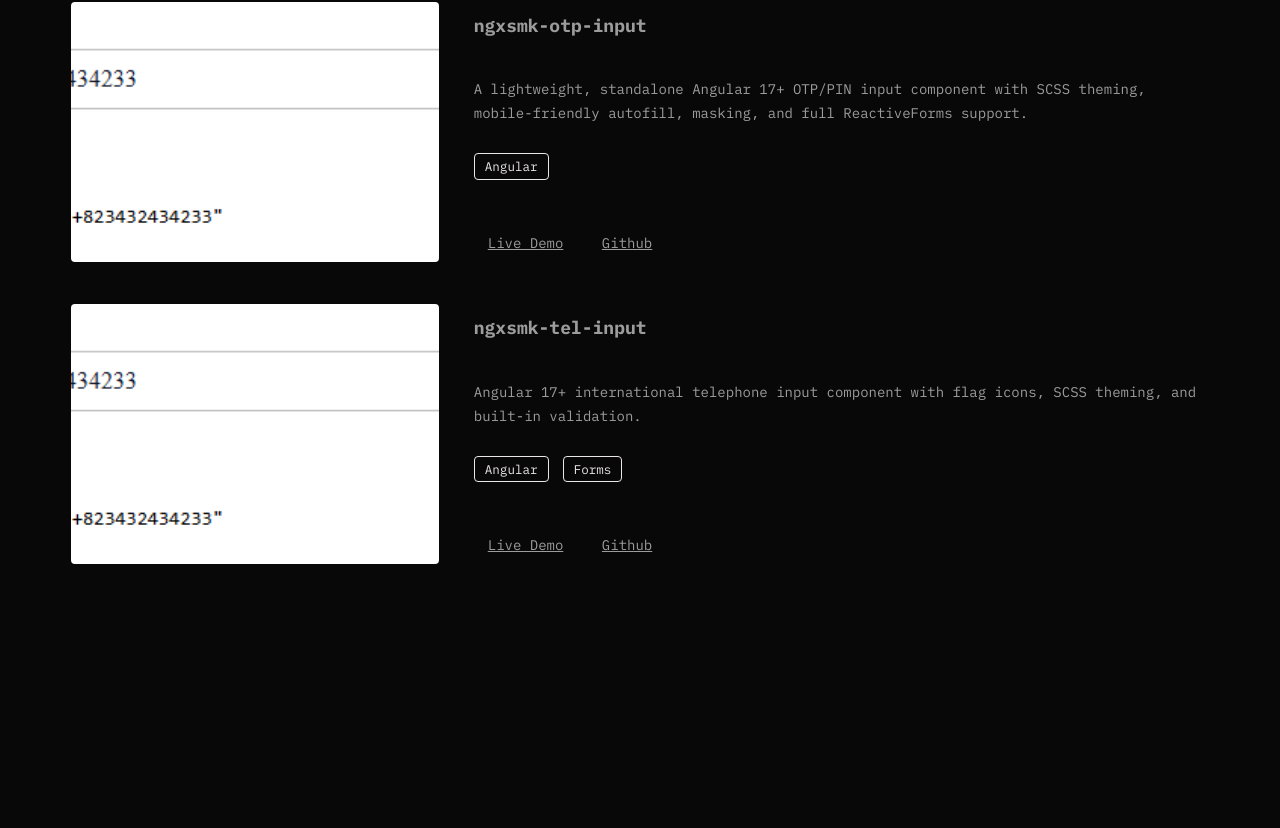
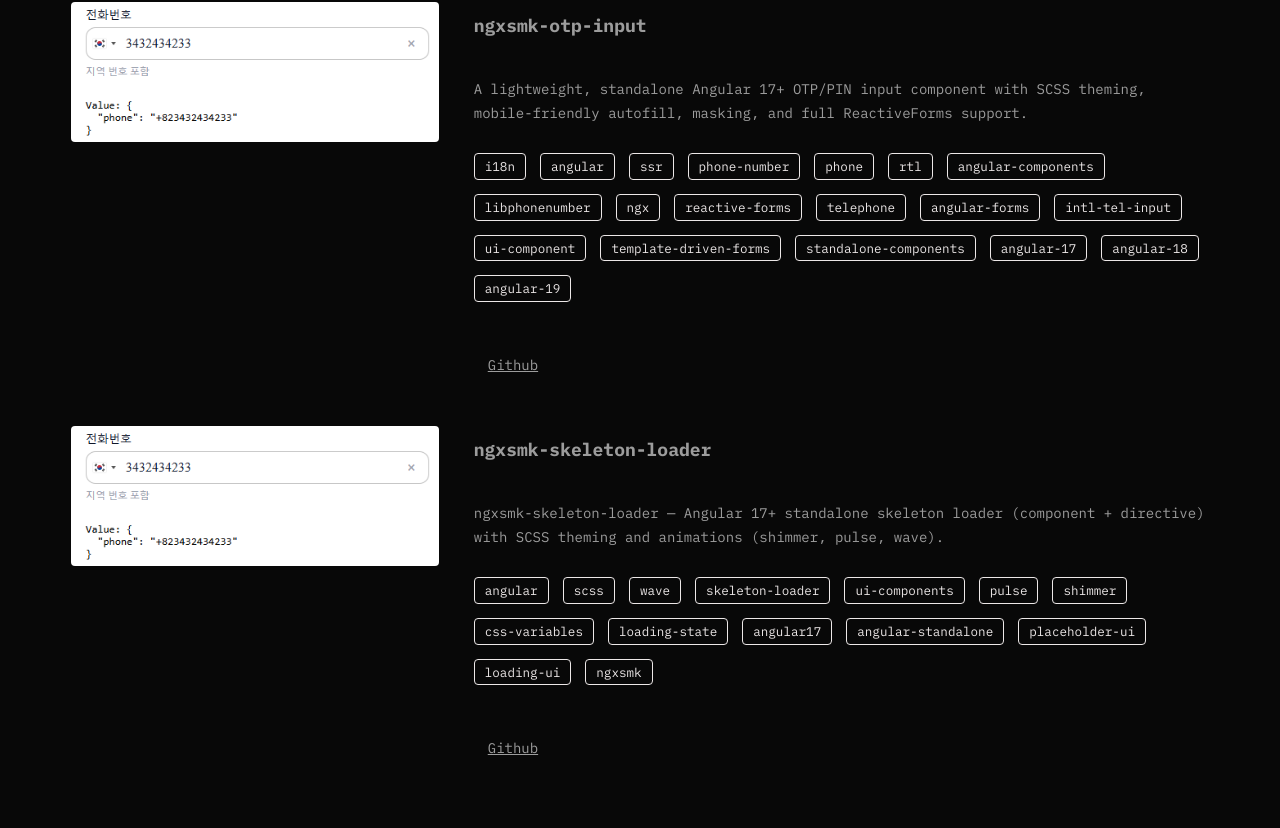
Before and after one commit to toozuuu/protfolio-template-v1, an Angular app: page / in a window 1280 px wide. Shown: the part 932-1760 px from the top of the page. Built offline with nearby package versions, Linux system fonts and the light colour scheme.

Commit message:
style changes

```diff
--- a/src/app/components/project-card/project-card.scss
+++ b/src/app/components/project-card/project-card.scss
@@ -8,8 +8,7 @@
     img {
       width: 100%;
       border-radius: 4px;
-      aspect-ratio: 16 / 9;
-      object-fit: cover;
+      height: fit-content;
     }
 
     &.first {
--- a/src/app/components/project-card/project-card.ts
+++ b/src/app/components/project-card/project-card.ts
@@ -16,7 +16,5 @@ export interface Project {
   styleUrl: './project-card.scss',
 })
 export class ProjectCard {
-  @Input() hideLiveDemoBtn: boolean = false;
-  @Input() hideGithubBtn: boolean = false;
   @Input() projectDetails:Project[] = [];
 }
--- a/src/app/pages/home/home.html
+++ b/src/app/pages/home/home.html
@@ -64,14 +64,14 @@
       <div class="education">
         <h1>Education</h1>
         <div class="educationItem">
-          <h1>Canterbury Christ Church University, UK</h1>
+          <h1><a href="https://www.canterbury.ac.uk/" target="_blank">Canterbury Christ Church University, UK</a></h1>
           <h2>BSc (Hons) in Computing</h2>
           <span>Jan 2021 – Jan 2022</span>
           <span>First Class Honors</span>
         </div>
 
         <div class="educationItem">
-          <h1>Institute of Java & Software Engineering, LK</h1>
+          <h1><a href="https://www.ijse.lk/" target="_blank">Institute of Java & Software Engineering, LK</a></h1>
           <h2>Higher Diploma in Software Engineering</h2>
           <span>Jan 2017 – Jan 2019</span>
         </div>
@@ -79,7 +79,7 @@
       <div class="experiences">
         <h1>Experiences</h1>
         <div class="experienceItem">
-          <h1>We Make Platforms</h1>
+          <h1><a href="https://www.wemakeplatforms.io/" target="_blank">We Make Platforms</a></h1>
           <h2>Technical Lead - Frontend</h2>
           <span>Aug 2022 - Present</span>
           <span>Remote</span>
@@ -106,7 +106,7 @@
           </ul>
         </div>
         <div class="experienceItem">
-          <h1>Epic Lanka</h1>
+          <h1><a href="https://www.epictechnology.lk/" target="_blank">Epic Lanka</a></h1>
           <h2>Software Engineer</h2>
           <span>Aug 2020 - Jul 2022</span>
           <span>On-site</span>
@@ -134,7 +134,7 @@
           </ul>
         </div>
         <div class="experienceItem">
-          <h1>ZinCat Technology</h1>
+          <h1><a href="https://zincat.net/" target="_blank">ZinCat Technology</a></h1>
           <h2>Software Developer</h2>
           <span>Aug 2019 - Aug 2020</span>
           <span>On-site</span>
@@ -162,7 +162,7 @@
           </ul>
         </div>
         <div class="experienceItem">
-          <h1>Ceyentra Technologies</h1>
+          <h1><a href="https://ceyentra.com/" target="_blank">Ceyentra Technologies</a></h1>
           <h2>Internship</h2>
           <span>Jan 2019 - Aug 2019</span>
           <span>On-site</span>
--- a/src/app/pages/home/home.ts
+++ b/src/app/pages/home/home.ts
@@ -1,8 +1,8 @@
 import { Component } from '@angular/core';
-import { Header } from "../../components/shared/header/header";
-import { Footer } from "../../components/shared/footer/footer";
-import { SocialButtons } from "../../components/social-buttons/social-buttons";
-import { ProjectCard } from "../../components/project-card/project-card";
+import { Header } from '../../components/shared/header/header';
+import { Footer } from '../../components/shared/footer/footer';
+import { SocialButtons } from '../../components/social-buttons/social-buttons';
+import { ProjectCard } from '../../components/project-card/project-card';
 
 export interface Project {
   title: string;
@@ -17,29 +17,62 @@ export interface Project {
   selector: 'app-home',
   imports: [Header, Footer, SocialButtons, ProjectCard],
   templateUrl: './home.html',
-  styleUrl: './home.scss'
+  styleUrl: './home.scss',
 })
 export class Home {
-
   projects: Project[] = [
     {
       title: 'ngxsmk-otp-input',
       description:
         'A lightweight, standalone Angular 17+ OTP/PIN input component with SCSS theming, mobile-friendly autofill, masking, and full ReactiveForms support.',
       image: 'assets/kr.png',
-    tags: ['Angular'],
-    liveDemoUrl: 'https://stackblitz.com/edit/ngxsmk-otp-input-demo',
-    githubUrl: 'https://github.com/toozuuu/ngxsmk-otp-input'
+      tags: [
+        'i18n',
+        'angular',
+        'ssr',
+        'phone-number',
+        'phone',
+        'rtl',
+        'angular-components',
+        'libphonenumber',
+        'ngx',
+        'reactive-forms',
+        'telephone',
+        'angular-forms',
+        'intl-tel-input',
+        'ui-component',
+        'template-driven-forms',
+        'standalone-components',
+        'angular-17',
+        'angular-18',
+        'angular-19',
+      ],
+      liveDemoUrl: '',
+      githubUrl: 'https://github.com/toozuuu/ngxsmk-otp-input',
     },
     {
-    title: 'ngxsmk-tel-input',
+      title: 'ngxsmk-skeleton-loader',
       description:
-      'Angular 17+ international telephone input component with flag icons, SCSS theming, and built-in validation.',
+        'ngxsmk-skeleton-loader — Angular 17+ standalone skeleton loader (component + directive) with SCSS theming and animations (shimmer, pulse, wave).',
       image: 'assets/kr.png',
-    tags: ['Angular', 'Forms'],
-    liveDemoUrl: 'https://stackblitz.com/edit/ngxsmk-tel-input-demo',
-    githubUrl: 'https://github.com/toozuuu/ngxsmk-tel-input'
+      tags: [
+        'angular',
+        'scss',
+        'wave',
+        'skeleton-loader',
+        'ui-components',
+        'pulse',
+        'shimmer',
+        'css-variables',
+        'loading-state',
+        'angular17',
+        'angular-standalone',
+        'placeholder-ui',
+        'loading-ui',
+        'ngxsmk',
+      ],
+      liveDemoUrl: '',
+      githubUrl: 'https://github.com/toozuuu/ngxsmk-skeleton-loader',
+    },
+  ];
 }
-];
-
-}
--- a/src/styles.scss
+++ b/src/styles.scss
@@ -16,7 +16,13 @@ a {
 
 p {
   line-height: 24px;
+  cursor: pointer;
 }
+
+li {
+  margin-bottom: 10px;
+}
+
 
 button {
   cursor: pointer;
@@ -59,7 +65,3 @@ button {
   font-size: 24px;
   margin-bottom: 3rem;
 }
-
-li {
-  margin-bottom: 10px;
-}
```
Lines whose indentation alone changed are shown as unchanged.
